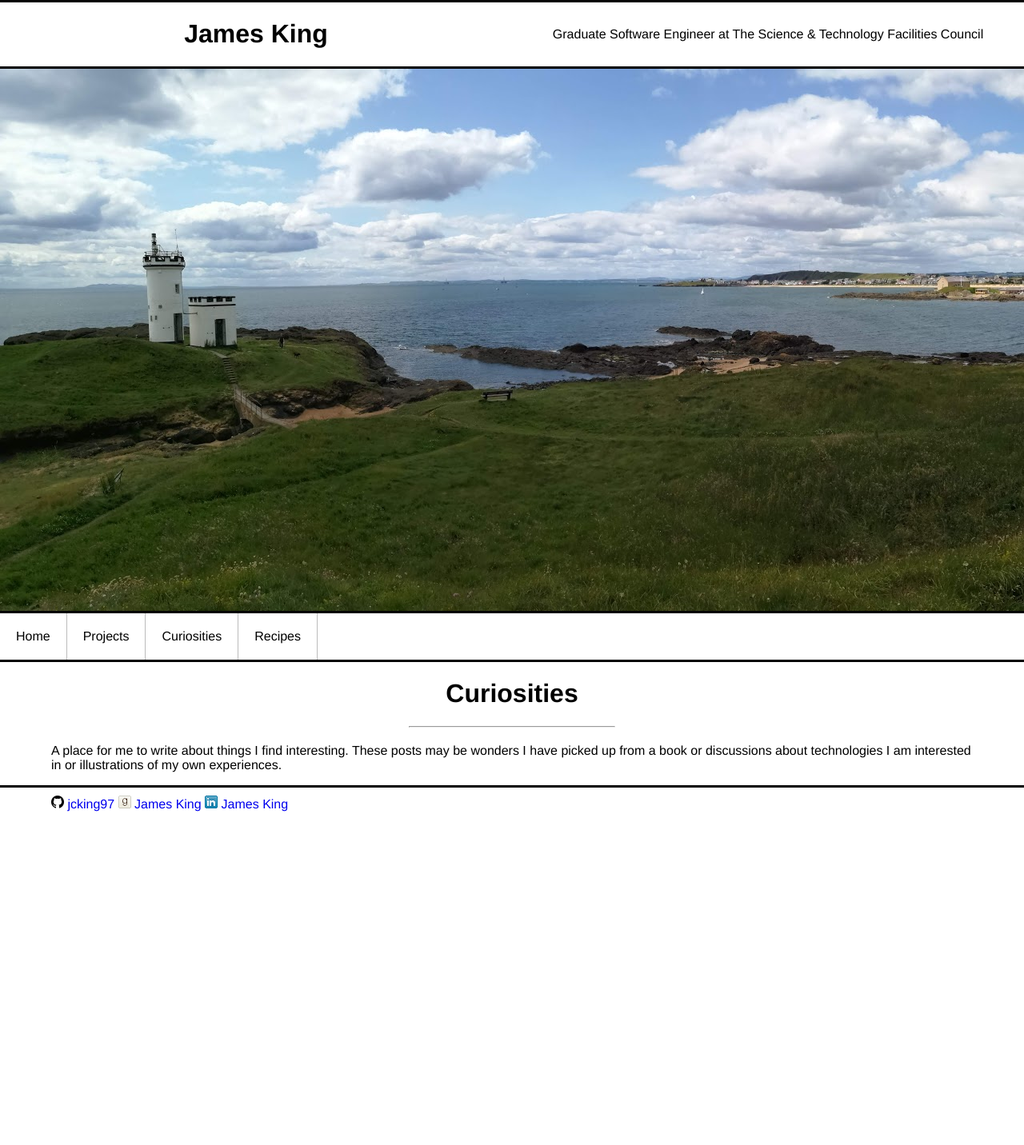
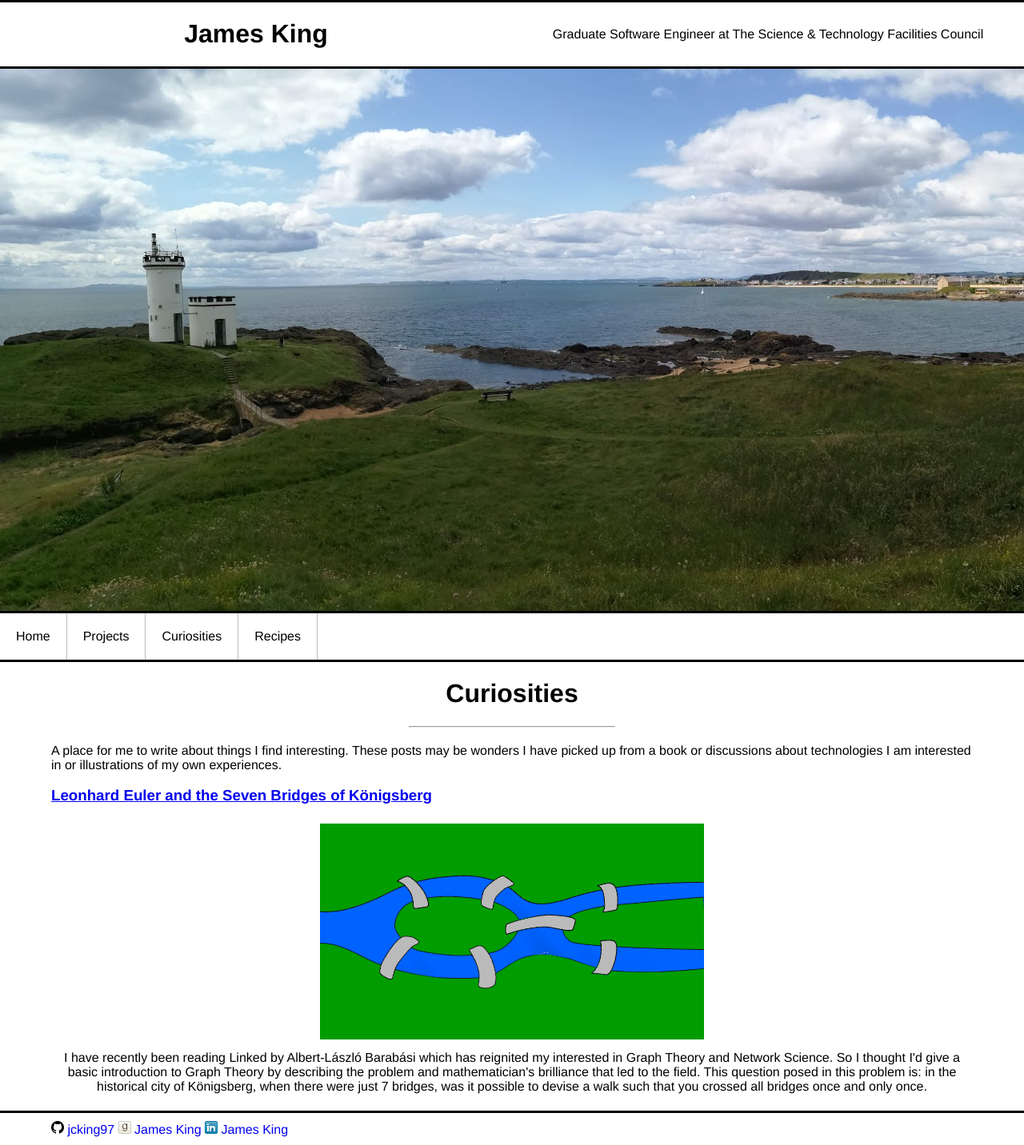
Before and after one commit to JCKing97/jcking97.github.io, a Jekyll site: the page built from curiosities.md, in a window 1280 px wide. Shown: the whole page at 80% size. Built offline with Jekyll 4.4.1, drawn with Linux system fonts in a browser that asks for light colours; before the commit the page ends 1025 px from its top, so only the background shows below that.

Commit message:
Improvements

```diff
--- /dev/null
+++ b/_posts/curiosities/2020-04-16-euler-graph.md
@@ -0,0 +1,41 @@
+---
+layout: curiosity
+category: curiosity
+title: Leonhard Euler and the Seven Bridges of Königsberg
+tags: ["Graph Theory", "Linked", "Book", "Barabási"]
+excerpt_separator: <!-- more -->
+---
+
+
+<div class="row">
+    <div class="col">
+        <img src="{{ 'assets/img/koenigsberg_bridges.gif' | relative_url }}" alt="Seven Bridges of Königsberg"/>
+    </div>
+    <div class="col">
+        I have recently been reading Linked by Albert-László Barabási which has reignited my interested in Graph Theory and Network Science. So I thought I'd give a basic introduction to Graph Theory by describing the problem and mathematician's brilliance that led to the field. This question posed in this problem is: in the historical city of Königsberg, when there were just 7 bridges, was it possible to devise a walk such that you crossed all bridges once and only once.
+    </div>
+</div>
+
+<!-- more -->
+
+## Problem Abstraction
+
+A key tool in a mathematician's toolbox is abstraction. Leonhard Euler was a master of this and it was the abstraction he devised that was the truly revolutionary part of his proof for this problem. To solve the problem it did not matter how you moved across a land mass, only how you moved across the bridges. Thus, Euler abstracted each of the four land masses as a node. The bridges are abstracted as links and can be used to move between the nodes. Each link has exactly two endpoints (nodes) and a node can have any number of links connected to it.
+
+A walk can then be described as a sequence of nodes and links (A, 'a', B, .., 'e', F) such that any link in the solution has endpoints which are the nodes before it and after it. In the case of link 'a' it's endpoints are A and B. For this problem, we have four nodes A, B, C and D, and seven links 'a' (A-B), 'b' (A-B), 'c' (A-C), 'd' (A-C), 'e' (A-D), 'f' (B-D) and 'g' (C-D). The links in this graph do not have a direction, meaning that we can pass over 'a' from A to B and from B to A. To solve the problem, Euler proved that there is no walk such that every link in the graph is visited exactly once.
+
+See the animation above for a graphical display of the abstraction.
+
+## Problem Approach
+
+Now we have our abstraction set up we need to know how to approach the problem. We could simply list all the possible walks and prove that none of them are an Eulerian path (a path where each link is visited once and only once). However, this would take a long time to do for larger graphs and so did not scale well as Euler would like (and is not as elegant as Euler's actual solution).
+
+Say we only travel on one link 'a', this means the node A was either the start or end point. Similarly, if links 'a', 'b' and 'c' are travelled once, A is visited exactly twice. In this way, the first property of a graph was discovered. The property is: for any odd number of links (n) if they all have an endpoint in a node (our A) and are travelled once, it means that A is visited exactly the number of links plus one and divided by two ((n + 1) / 2).
+
+Since in our graph there are exactly five links leading to A that means it must be visited 3 times to find an Eulerian path. B, C and D all have three links so they must be visited 2 times each. Therefore, there must be 3 + 2 + 2 + 2 = 9 visits in total in a path that is a solution. However, we have exactly 7 links. Euler also explains that if we have 7 bridges that need crossing, then in the path we must naturally have visited 8 land masses as there must be a start and end point (e.g. (A, a, B, b, C, d, D) is a path and has 3 bridges and 4 land masses in it).
+
+The requirements of the land masses is that we make 9 visits in total to them, but the requirements of the path is that we only visit 8 of them. It is impossible to do both and thus we cannot find a solution. This is a proof by contradiction. Euler then went on to describe a further property of the graph from this proof. Namely that a graph has an Eulerian path if and only if only there are only two or zero nodes with an odd number of attached links (the number of links that are attached to a node is also known as the degree of the node, for example in our graph node A has a degree of five).
+
+## Importance
+
+Though this problem seems like an odd curiosity it has had widespread importance throughout all of science. The formation of the problem in the way that Euler described it laid the foundations for Graph Theory and Network Science. This powerful abstraction has allowed bioinformaticians to model interactions between proteins and sociologists to understand the structure of our social networks. Further to this, Euler was the first to use graphs to prove theorems and the first to stipulate properties of graphs that enable us to answer questions about our world, often questions with more importance than the mere curiosity of the Seven Bridges of Königsberg.
--- a/assets/css/default.css
+++ b/assets/css/default.css
@@ -101,25 +101,21 @@ html, body {
 .row {
     display: flex;
     flex-wrap: wrap;
-    width: 100%;
+    max-width: 100%;
+    flex: 2;
     text-align: center;
+    justify-content: center;
 }
 .col {
     display: inline-block;
-    flex-basis: 45%;
     text-align: center;
     vertical-align: middle;
     margin: auto;
+    padding: 5px;
 }
 .col img {
+    display: inline-block;
     max-width: 100%;
-}
-
-
-@media screen and (max-width: 1000px) {
-    .col {
-        flex-basis: 100%;
-    }
 }
 
 /* Footer */
```
Also changed, not shown: _drafts/curiosities/2020-03-04-cargo-cult.md (+2 -2 lines), _drafts/curiosities/2020-04-16-euler-graph.md (deleted, +0 -39 lines), _posts/recipes/2020-03-04-asian-sticky-sauce.md (+1 -1 lines).
